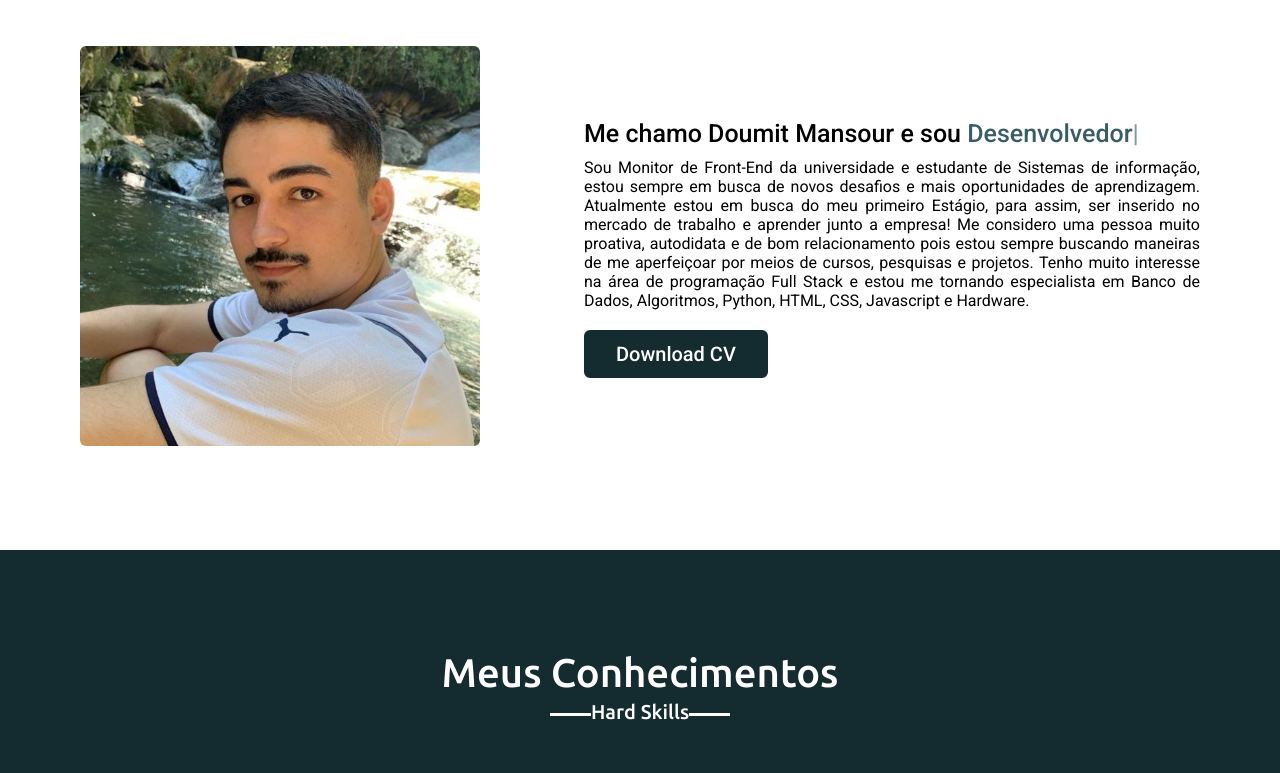
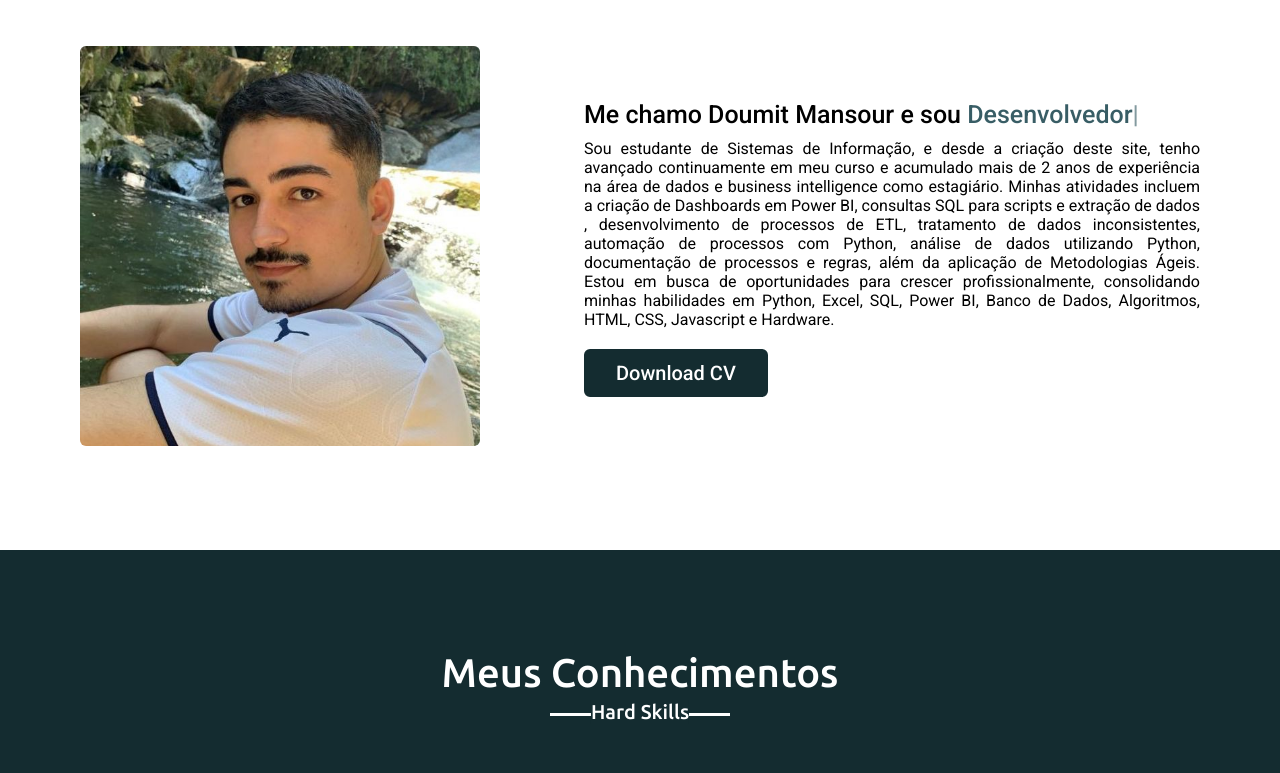
Before and after one commit to doumitmansour/SitePessoalAtt, a plain HTML site: page index.html in a window 1280 px wide. Shown: the part 980-1753 px from the top of the page. Drawn offline with nearby package versions, Linux system fonts and the light colour scheme.

Commit message:
Update index.html

```diff
--- a/index.html
+++ b/index.html
@@ -59,13 +59,14 @@
 
                 <div class="column right">
                     <div class="text">Me chamo Doumit Mansour e sou <span class="typing-2"></span></div>
-                    <p>Sou Monitor de Front-End da universidade e estudante de Sistemas de informação, estou sempre
-                        em busca de novos desafios e mais oportunidades de aprendizagem. Atualmente estou em busca
-                        do meu primeiro Estágio, para assim, ser inserido no mercado de trabalho e aprender junto
-                        a empresa! Me considero uma pessoa muito proativa, autodidata e de bom relacionamento pois
-                        estou sempre buscando maneiras de me aperfeiçoar por meios de cursos, pesquisas e projetos.
-                        Tenho muito interesse na área de programação Full Stack e estou me tornando especialista em
-                        Banco de Dados, Algoritmos, Python, HTML, CSS, Javascript e Hardware.</p>
+                    <p>Sou estudante de Sistemas de Informação, e desde a criação deste site, tenho
+                        avançado continuamente em meu curso e acumulado mais de 2 anos de experiência
+                        na área de dados e business intelligence como estagiário. Minhas atividades
+                        incluem a criação de Dashboards em Power BI, consultas SQL para scripts e extração de dados
+                        , desenvolvimento de processos de ETL, tratamento de dados inconsistentes, automação de
+                        processos com Python, análise de dados utilizando Python, documentação de processos e
+                        regras, além da aplicação de Metodologias Ágeis. Estou em busca de oportunidades para
+                        crescer profissionalmente, consolidando minhas habilidades em Python, Excel, SQL, Power BI, Banco de Dados, Algoritmos, HTML, CSS, Javascript e Hardware.</p>
                     <a href="curriculo_profissional_doumit.pdf" target="_blank">Download CV</a>
                 </div>
 
```
